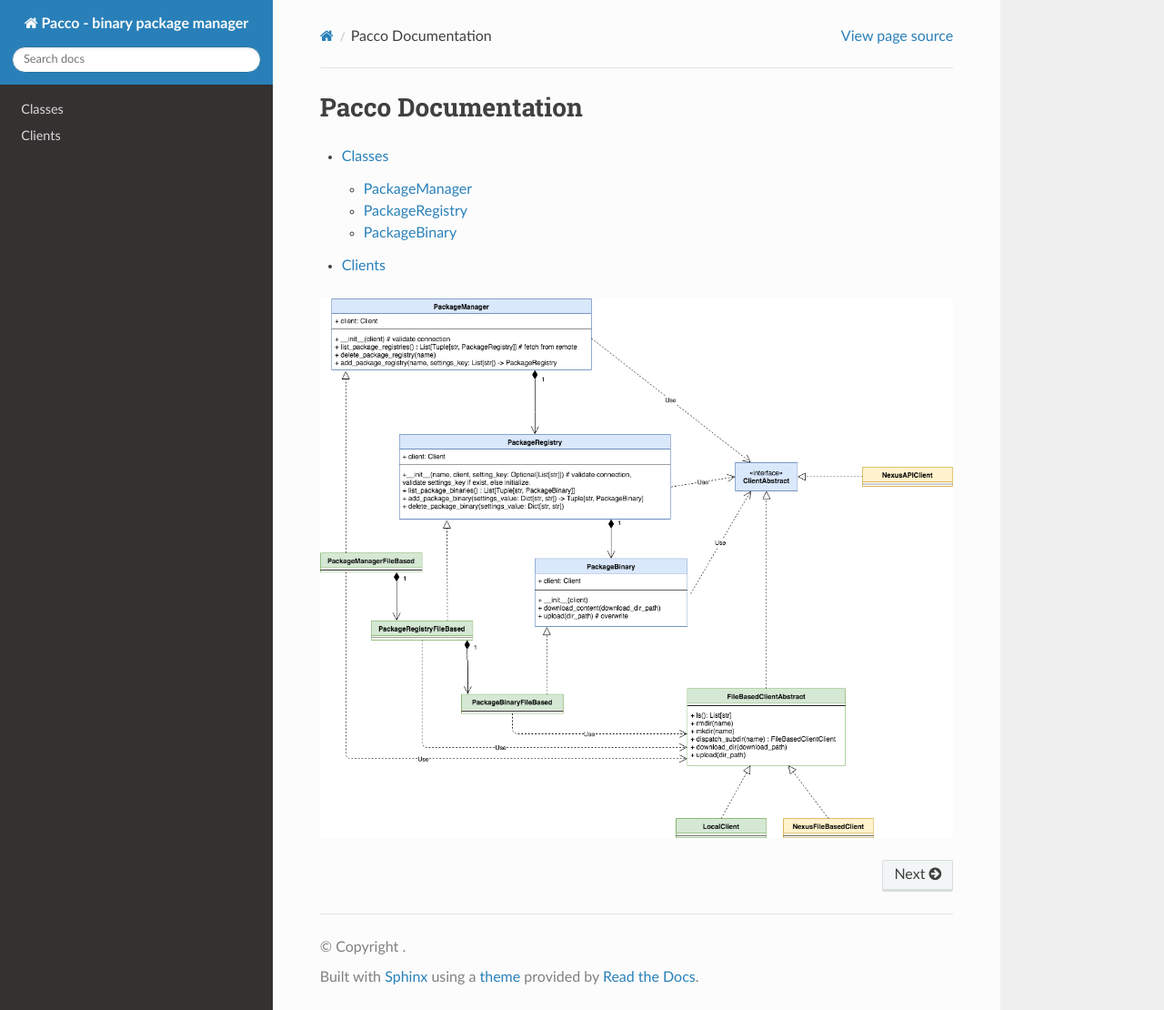
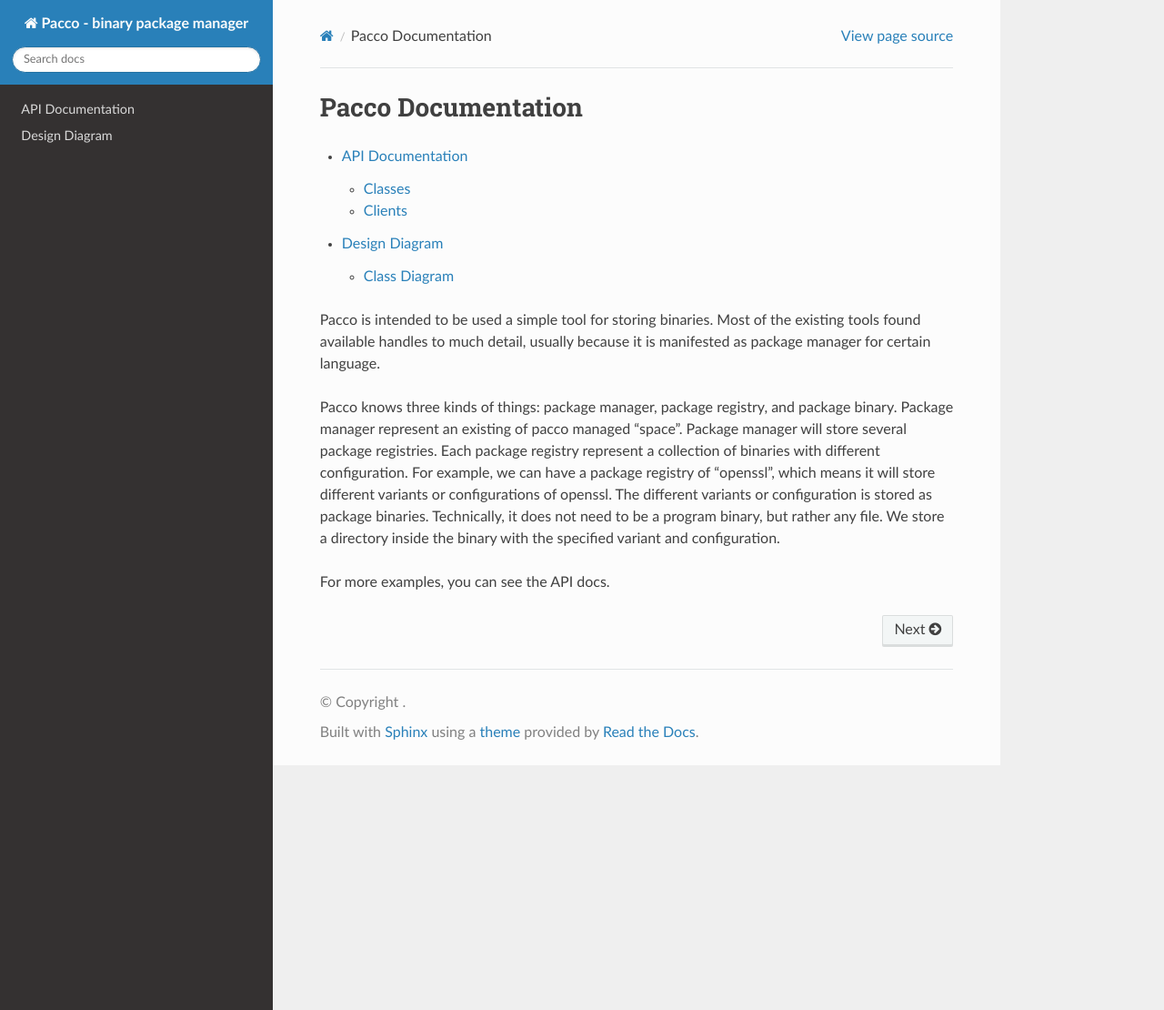
Before and after one commit to jasonsebastian/pacco, a Sphinx documentation site: the page built from docs/source/index.rst, in a window 1280 px wide and 1110 px high. Shown: the whole window at 91% size. Built offline with Sphinx 7.4.7 and the Read the Docs theme 2.0.0, drawn with Linux system fonts in a browser that asks for light colours.

Commit message:
update docs for diagrams

```diff
--- a/docs/source/index.rst
+++ b/docs/source/index.rst
@@ -5,7 +5,17 @@ Pacco Documentation
 .. toctree::
    :maxdepth: 2
 
-   classes
-   clients
+   api_docs/index
+   diagram
 
-.. image:: diagrams/pacco.png
+Pacco is intended to be used a simple tool for storing binaries. Most of the existing tools found available
+handles to much detail, usually because it is manifested as package manager for certain language.
+
+Pacco knows three kinds of things: package manager, package registry, and package binary.
+Package manager represent an existing of pacco managed "space". Package manager will store several package registries.
+Each package registry represent a collection of binaries with different configuration. For example, we can have
+a package registry of "openssl", which means it will store different variants or configurations of openssl.
+The different variants or configuration is stored as package binaries. Technically, it does not need to be a program
+binary, but rather any file. We store a directory inside the binary with the specified variant and configuration.
+
+For more examples, you can see the API docs.
```
Also changed, not shown: docs/source/api_docs/index.rst (added, +11 -0 lines), docs/source/diagram.rst (added, +19 -0 lines), docs/source/api_docs/classes.rst (renamed from docs/source/classes.rst), docs/source/api_docs/clients.rst (renamed from docs/source/clients.rst).
